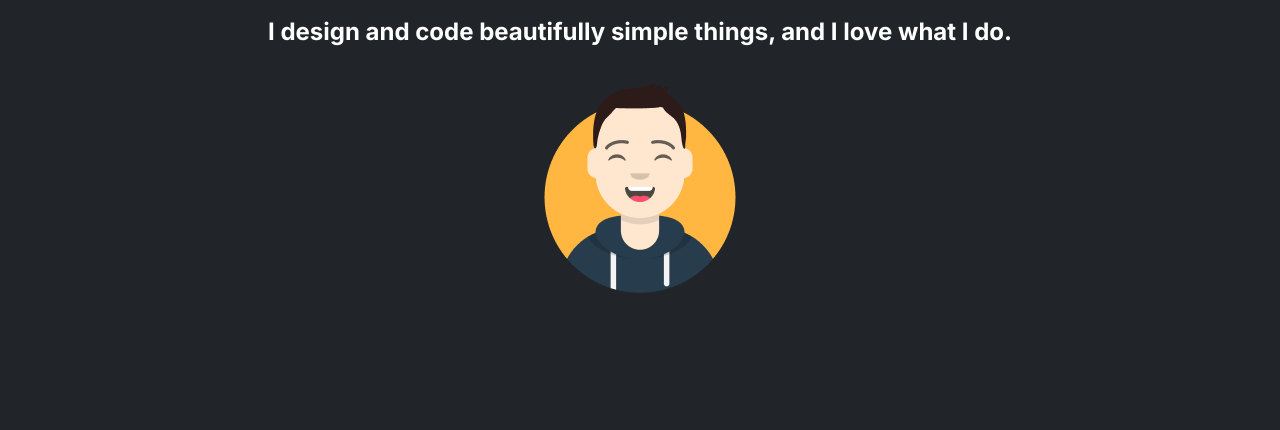
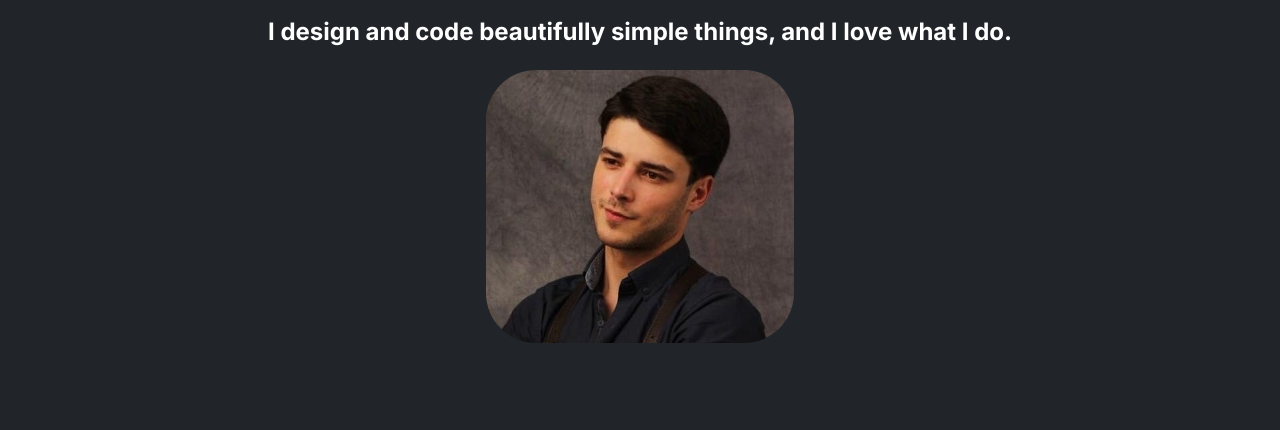
Before and after one commit to Mariya-ko/Porfolio-Landing-two, a plain HTML site: page index.html in a window 1280 px wide. Shown: the part 293-723 px from the top of the page. Drawn offline with nearby package versions, Linux system fonts and the light colour scheme.

Commit message:
Corrected avatar

```diff
--- a/index.html
+++ b/index.html
@@ -25,7 +25,7 @@
             <h2>Hi, I am <span class="hero-name">Kartik Bansal</span> 👋</h2>
             <h1>Creative designer & front-end developer</h1>
             <p>I design and code beautifully simple things, and I love what I do.</p>
-            <img src="./image/Avatar.png" alt="Avatar">
+            <img src="./image/avatar2.jpg" alt="Avatar">
         </div>
         <div class="hero-items">
             <div class="item">
```
